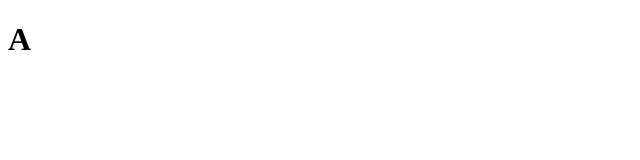
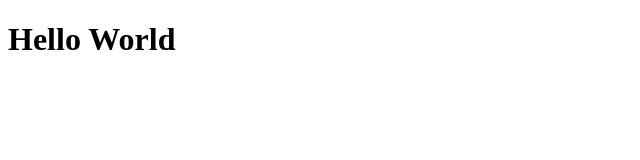
Before and after one commit to DanEsp12/CyberSecurityTips, a plain HTML site: page index.html in a window 1280 px wide. Shown: the whole page, without its empty margins (0-640 px from the left). Drawn offline with Linux system fonts and the light colour scheme.

Commit message:
Update index.html

```diff
--- a/index.html
+++ b/index.html
@@ -1,6 +1,6 @@
 <!DOCTYPE HTML>
 <html>
   <body>
-    <h1>A</h1>
+    <h1>Hello World</h1>
    </body>
 </html>
```
